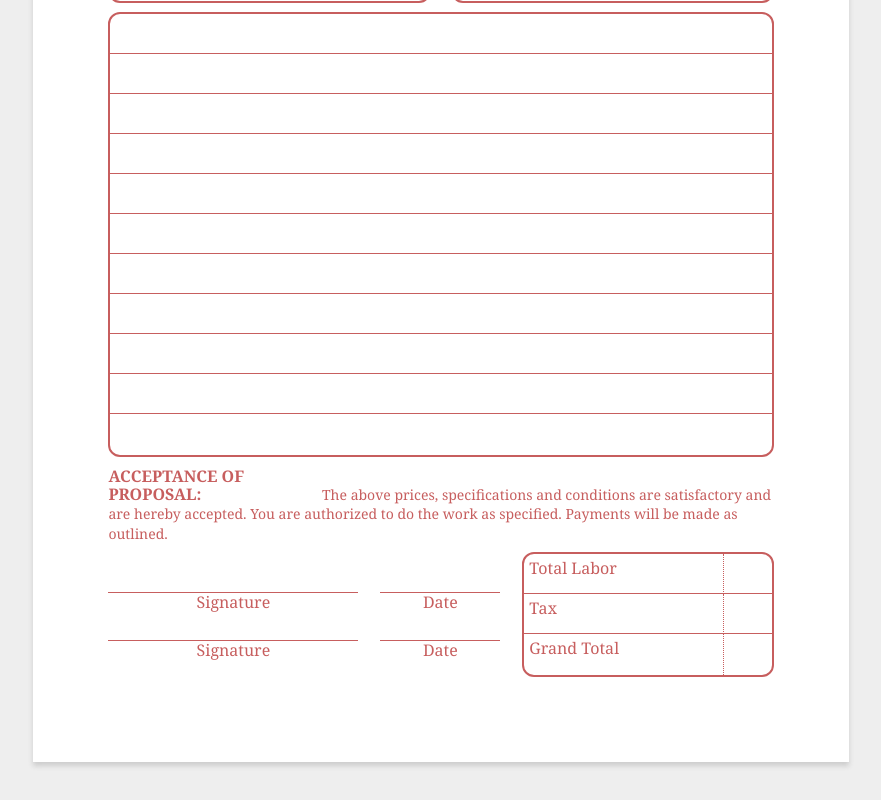
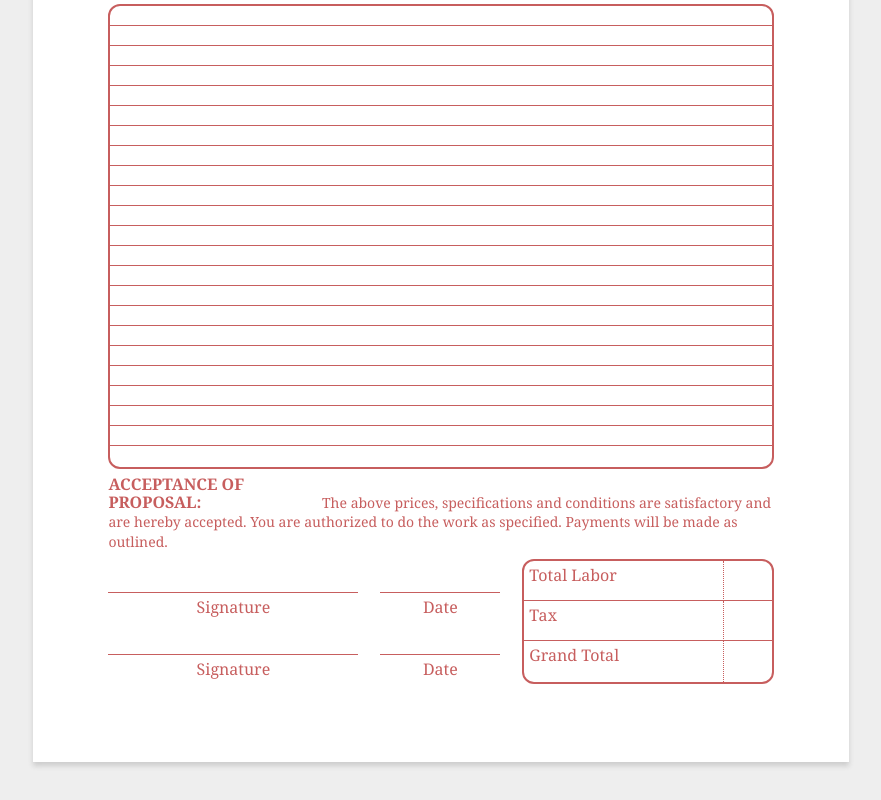
Before and after one commit to odelavia/contracting-proposal-generator, a React app: page / in a window 1280 px wide. Shown: the part 330-1130 px from the top of the page, without its empty margins (199-1080 px from the left). Built offline with nearby package versions, Linux system fonts and the light colour scheme.

Commit message:
adjusted spacing and sizing of template

```diff
--- a/client/src/components/ProposalTemplate.js
+++ b/client/src/components/ProposalTemplate.js
@@ -45,16 +45,28 @@ class ProposalTemplate extends Component {
         </TemplateSection>
         <TemplateSection id='body'>
           <section className='body-container'>
-            <div className='border-bottom'></div>
-            <div className='border-bottom'></div>
-            <div className='border-bottom'></div>
-            <div className='border-bottom'></div>
-            <div className='border-bottom'></div>
-            <div className='border-bottom'></div>
-            <div className='border-bottom'></div>
-            <div className='border-bottom'></div>
-            <div className='border-bottom'></div>
-            <div className='border-bottom'></div>
+            <div className='border-bottom-small'></div>
+            <div className='border-bottom-small'></div>
+            <div className='border-bottom-small'></div>
+            <div className='border-bottom-small'></div>
+            <div className='border-bottom-small'></div>
+            <div className='border-bottom-small'></div>
+            <div className='border-bottom-small'></div>
+            <div className='border-bottom-small'></div>
+            <div className='border-bottom-small'></div>
+            <div className='border-bottom-small'></div>
+            <div className='border-bottom-small'></div>
+            <div className='border-bottom-small'></div>
+            <div className='border-bottom-small'></div>
+            <div className='border-bottom-small'></div>
+            <div className='border-bottom-small'></div>
+            <div className='border-bottom-small'></div>
+            <div className='border-bottom-small'></div>
+            <div className='border-bottom-small'></div>
+            <div className='border-bottom-small'></div>
+            <div className='border-bottom-small'></div>
+            <div className='border-bottom-small'></div>
+            <div className='border-bottom-small'></div>
           </section>
         </TemplateSection>
         <section id='legal'>
@@ -64,10 +76,10 @@ class ProposalTemplate extends Component {
           </div>
         </section>
         <section id='sig-date'>
-          <OverLineInput className='sig1'>Signature</OverLineInput>
-          <OverLineInput className='date1'>Date</OverLineInput>
-          <OverLineInput className='sig2'>Signature</OverLineInput>
-          <OverLineInput className='date2'>Date</OverLineInput>
+          <OverLineInput className='sig1 padd5'>Signature</OverLineInput>
+          <OverLineInput className='date1 padd5'>Date</OverLineInput>
+          <OverLineInput className='sig2 padd5'>Signature</OverLineInput>
+          <OverLineInput className='date2 padd5'>Date</OverLineInput>
         </section>
         <TemplateSection id='cost'>
           <section className='cost-container'>
--- a/client/src/styles/components/ProposalTemplate.scss
+++ b/client/src/styles/components/ProposalTemplate.scss
@@ -106,12 +106,14 @@ a {
   grid-area: namephone;
   margin-right: 10px;
   height: 125px;
+  align-self: flex-start;
 }
 
 #customer-address {
   grid-area: address;
   margin-left: 10px;
   height: 125px;
+  align-self: flex-start;
 }
 
 // .customer-address-container {
@@ -122,12 +124,17 @@ a {
 #body {
   grid-area: body;
   padding-bottom: 0;
-  height: 445px;
+  height: calc( 45px + (10.5 * 40px));
+  align-self: flex;
 }
 
 #legal {
   grid-area: legal;
   display: flex;
+}
+
+.legal-container {
+  align-self: flex-start;
 }
 
 .acceptance {
@@ -148,6 +155,7 @@ a {
   'sig1 date1'
   'sig2 date2';
   justify-items: center;
+  align-self: flex-end;
   height: 125px;
 }
 
@@ -156,7 +164,7 @@ a {
   display: flex;
   width: 250px;
   justify-content: center;
-  margin-top: 40px;
+  margin-top: 30px;
 }
 
 .date1 {
@@ -164,7 +172,7 @@ a {
   display: flex;
   width: 120px;
   justify-content: center;
-  margin-top: 40px;
+  margin-top: 30px;
 }
 
 .sig2 {
@@ -172,7 +180,7 @@ a {
   display: flex;
   width: 250px;
   justify-content: center;
-  margin-top: 10px;
+  margin-top: 30px;
 }
 
 .date2 {
@@ -180,13 +188,14 @@ a {
   display: flex;
   width: 120px;
   justify-content: center;
-  margin-top: 10px;
+  margin-top: 30px;
 }
 
 #cost {
   grid-area: total;
   padding-bottom: 0;
   height: calc( 45px + (2 * 40px));
+  align-self: center;
 }
 
 .cost-container {
--- a/client/src/styles/components/TemplateSection.scss
+++ b/client/src/styles/components/TemplateSection.scss
@@ -11,6 +11,10 @@
 .border-bottom {
   height: 40px;
   border-bottom: $off-red 1px solid;
-  // margin-bottom: 5px;
   width: 100%
 }
+.border-bottom-small {
+  height: 20px;
+  border-bottom: $off-red 1px solid;
+  width: 100%
+}
```
